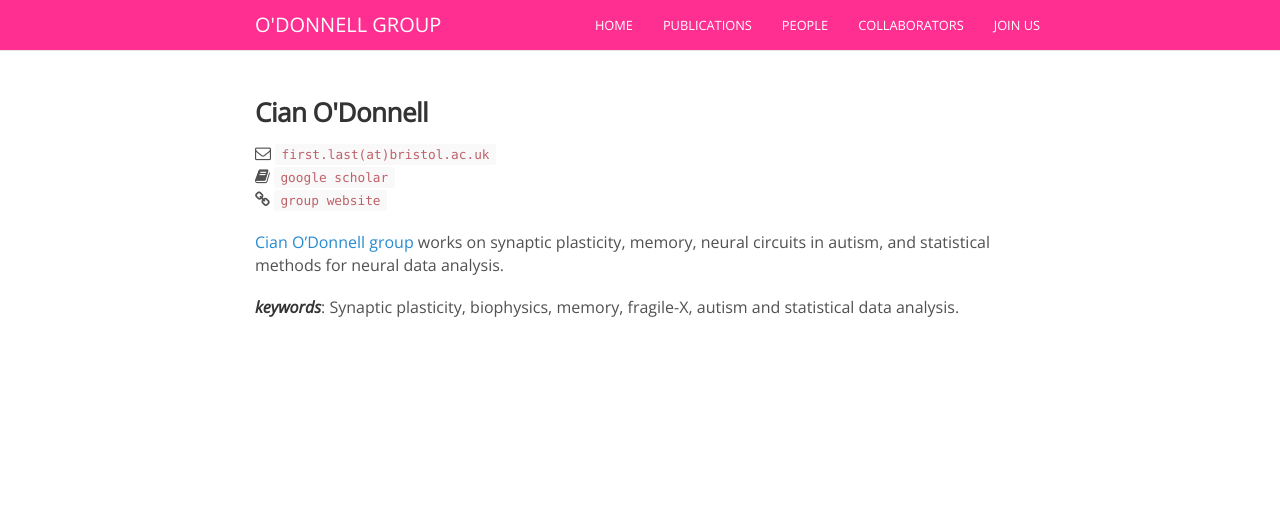
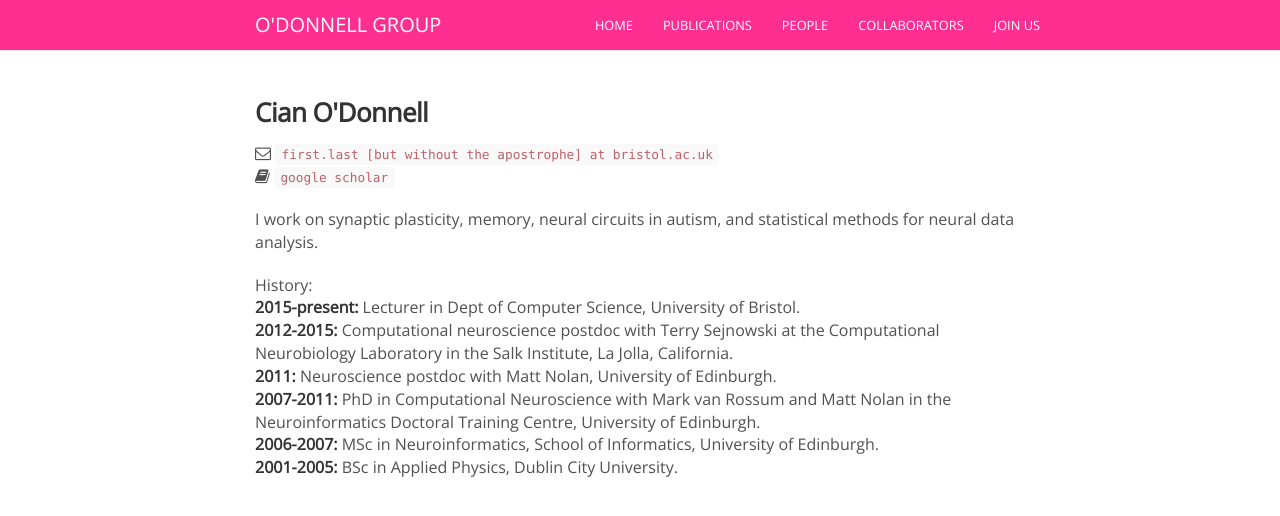
Before and after one commit to odonnellgroup/odonnellgroup.github.io, a Jekyll site: the page built from _people/Cian_Odonnell.md, in a window 1280 px wide. Shown: the top 516 px of the page. Built offline with Jekyll 4.4.1, drawn with Linux system fonts in a browser that asks for light colours; nearby versions of some CDN libraries; comment, search, counter and statistics services are not loaded.

Commit message:
cian pages

```diff
--- a/_people/Cian_Odonnell.md
+++ b/_people/Cian_Odonnell.md
@@ -5,20 +5,24 @@ avatar: CianODonnell.jpg
 twitter: cian_neuro
 joined: 10_2015
 affiliation:
-website: https://seis.bristol.ac.uk/~co15268/
 ---
 
 <!--- _Lecturer in Computer Science, Dept of Computer Science, SCEEM, Faculty of Engineering, University of Bristol_<br>-->
 
-<i class="fa fa-envelope-o"></i> `first.last(at)bristol.ac.uk`<br>
+<i class="fa fa-envelope-o"></i> `first.last [but without the apostrophe] at bristol.ac.uk`<br>
 <i class="fa fa-book"></i> <a href="https://scholar.google.co.uk/citations?user=KGKHB2QAAAAJ&hl=en">`google scholar`</a><br>
-<i class="fa fa-link"></i> <a href="{{page.website}}">`group website`</a>
 
 <!--**Office**<br>
 Merchant Venturers Building<br>
 Woodland Road<br>
 Bristol, BS8 1UB, England, United Kingdom<br>-->
 
-[Cian O'Donnell group](https://seis.bristol.ac.uk/~co15268/) works on synaptic plasticity, memory, neural circuits in autism, and statistical methods for neural data analysis.
+I work on synaptic plasticity, memory, neural circuits in autism, and statistical methods for neural data analysis.
 
-***keywords***: Synaptic plasticity, biophysics, memory, fragile-X, autism and statistical data analysis.
+History:
+**2015-present:** Lecturer in Dept of Computer Science, University of Bristol.
+**2012-2015:** Computational neuroscience postdoc with Terry Sejnowski at the Computational Neurobiology Laboratory in the Salk Institute, La Jolla, California.
+**2011:** Neuroscience postdoc with Matt Nolan, University of Edinburgh.
+**2007-2011:** PhD in Computational Neuroscience with Mark van Rossum and Matt Nolan in the Neuroinformatics Doctoral Training Centre, University of Edinburgh.
+**2006-2007:** MSc in Neuroinformatics, School of Informatics, University of Edinburgh.
+**2001-2005:** BSc in Applied Physics, Dublin City University.
```
Also changed, not shown: 2 other files.
